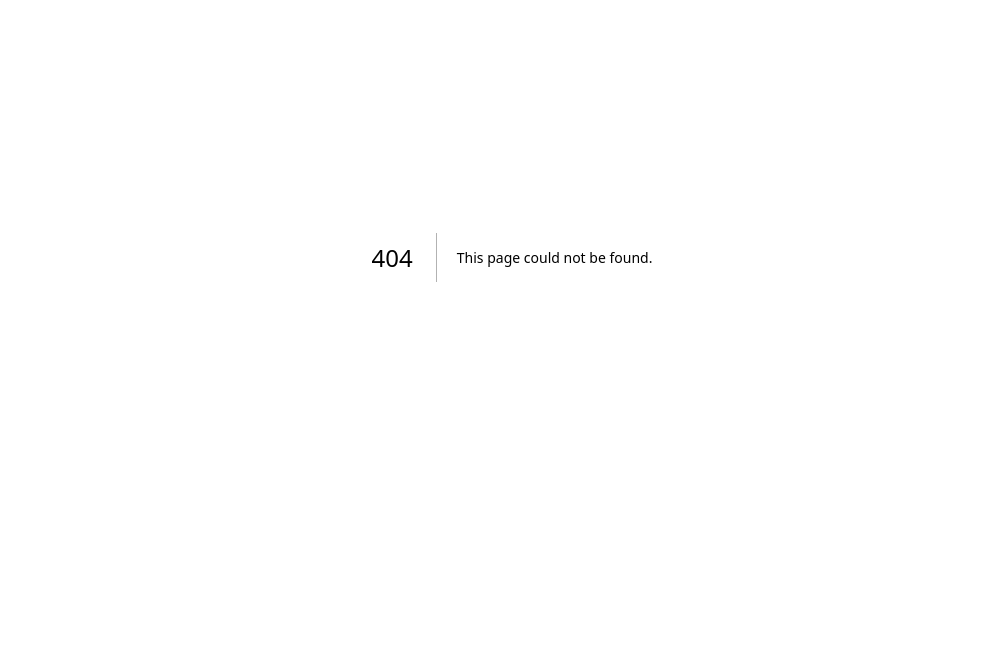
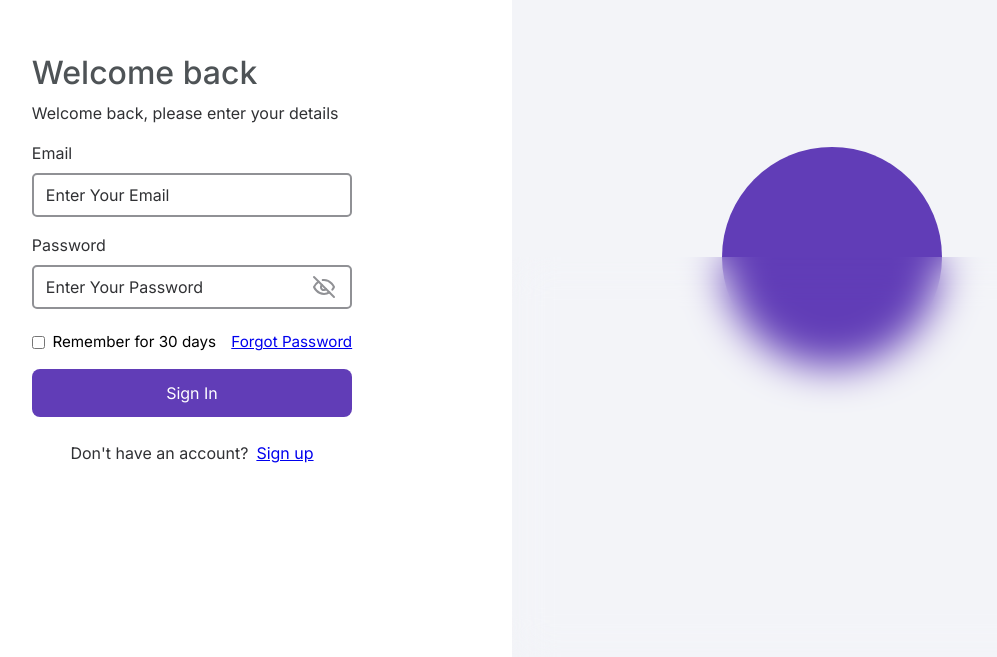
Before and after one commit to Keith-Web3/Quiz-app, a Next.js app in the folder client/: page /login in a window 1280 px wide. Before the commit this address had no page. Shown: the part 143-800 px from the top of the page, without its empty margins (128-1125 px from the left). Built offline with nearby package versions, Linux system fonts and the light colour scheme.

Commit message:
fix: added auth layout

```diff
--- a/client/app/(auth)/layout.tsx
+++ b/client/app/(auth)/layout.tsx
@@ -0,0 +1,19 @@
+import { ReactNode } from 'react'
+import '@/sass/layouts/auth-layout.scss'
+
+interface LayoutProps {
+  children: ReactNode
+}
+
+const Layout = function ({ children }: LayoutProps) {
+  return (
+    <div className="auth-layout">
+      <main className="auth-layout__main">{children}</main>
+      <div className="auth-layout__placeholder">
+        <div className="circle"></div>
+      </div>
+    </div>
+  )
+}
+
+export default Layout
--- /dev/null
+++ b/client/sass/layouts/auth-layout.scss
@@ -0,0 +1,44 @@
+@use '../variables' as *;
+
+.auth-layout {
+  min-height: 100vh;
+  display: grid;
+  grid-template: 1fr / 1fr 1fr;
+
+  @media (max-width: 740px) {
+    grid-template: 1fr / 1fr;
+  }
+  @media (max-width: 400px) {
+    min-height: 100dvh;
+  }
+
+  &__main {
+    display: grid;
+    place-items: center;
+    padding: $spacer;
+  }
+
+  &__placeholder {
+    background-color: $blue-50b;
+    display: grid;
+    place-items: center;
+    position: relative;
+    @media (max-width: 740px) {
+      display: none;
+    }
+
+    .circle {
+      width: min(40%, 220px);
+      background-color: $purple-100;
+      border-radius: 50%;
+      aspect-ratio: 1 / 1;
+    }
+    &::after {
+      content: '';
+      position: absolute;
+      inset: 50% 0 0 0;
+      background-color: transparent;
+      backdrop-filter: blur(20px);
+    }
+  }
+}
```
Also changed, not shown: client/app/(auth)/login/page.tsx (renamed from client/app/(auth)/login/pages.tsx).
